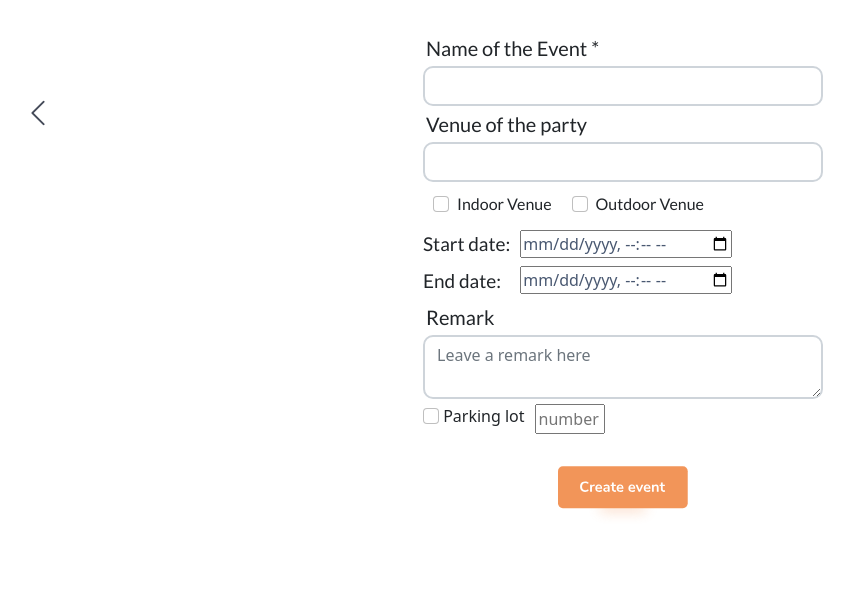
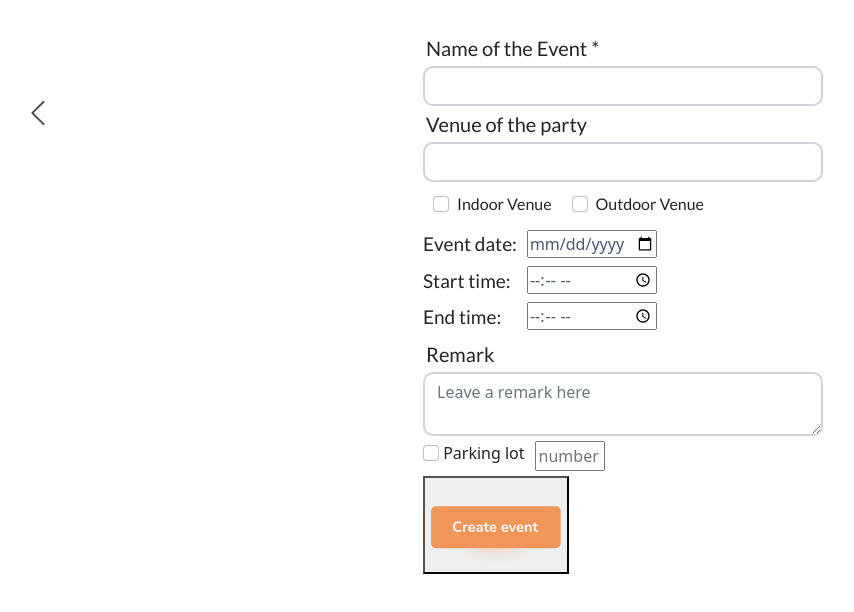
Before and after one commit to pofungt/party-planner, a website: page private/newEvent/newEvent.html in a window 1280 px wide. Shown: the whole page, without its empty margins (27-881 px from the left). Drawn offline with nearby package versions, Linux system fonts and the light colour scheme.

Commit message:
update date and time HTML & CSS

```diff
--- a/private/newEvent/newEvent.css
+++ b/private/newEvent/newEvent.css
@@ -4,9 +4,10 @@
     top: 90px;
     left: 50px;
     color: #444A58;
+    cursor: pointer;
 }
 
-.from-container{
+#from-container{
     display: flex;
     justify-content: center;
     margin: 30px 10px;
@@ -35,15 +36,15 @@
     font-family:'Lato', sans-serif;
 }
 
+.eventdate-box{
+    display: flex;
+    flex-direction: row;
+}
+
 .event-time-label{
     font-size: 19px;
     font-family:'Lato', sans-serif;
     margin: 4px 10px 4px 0px;
-}
-
-.eventdate-box{
-    display: flex;
-    flex-direction: row;
 }
 
 .event-time-label-box{
--- a/private/newEvent/newEvent.html
+++ b/private/newEvent/newEvent.html
@@ -21,9 +21,9 @@
 
 <body>
     <div class="container">
-        <i class="bi bi-chevron-left"></i>
+        <a href="/"><i class="bi bi-chevron-left"></i></a>
         <div class="row">
-            <form class="from-container">
+            <form id="from-container">
                 <div class="outer-container">
                     <div class="event-name-box">
                         <div class="form-header">Name of the Event *</div>
@@ -52,14 +52,17 @@
                     <div class="event-date">
                         <div class="eventdate-box">
                             <div class="event-time-label-box">
-                                <label for="meeting-time" class="event-time-label">Start date:</label>
-                                <label for="meeting-time" class="event-time-label">End date:</label>
+                                <label for="start" class="event-time-label">Event date:</label>
+                                <label for="meeting-time" class="event-time-label">Start time:</label>
+                                <label for="meeting-time" class="event-time-label">End time:</label>
                             </div>
                             <div class="event-time-label-box">
-                                <input class="clock" type="datetime-local" id="meeting-time-start"
-                                    name="event_time_start" min="2020-06-07T00:00" max="2035-12-30T00:00">
-                                <input class="clock" type="datetime-local" id="meeting-time-end" name="event_time_end"
-                                    min="2020-12-12T00:00" max="2035-12-30T00:00">
+                                <input class="clock" type="date" id="start" name="event_date" min="2020-06-07"
+                                    max="2035-12-30">
+                                <input class="clock" type="time" id="meeting-time-start" name="event_time_start"
+                                    min="09:00" max="18:00" required>
+                                <input class="clock" type="time" id="meeting-time-end" name="event_time_end" min="09:00"
+                                    max="18:00" required>
                             </div>
                         </div>
                     </div>
@@ -80,7 +83,7 @@
                             <input type="text" class="parking-number-input" name="lot_input" placeholder="number">
                         </div>
                     </div>
-                    <div id="event-submit">
+                    <button id="event-submit">
                         <svg class="event-submit-btn" xmlns="http://www.w3.org/2000/svg" width="161" height="72"
                             fill="none" viewBox="0 0 161 72">
                             <g filter="url(#a)" opacity=".482">
@@ -98,7 +101,7 @@
                                 </filter>
                             </defs>
                         </svg>
-                    </div>
+                    </button>
                 </div>
 
 
--- a/private/newEvent/newEvent.js
+++ b/private/newEvent/newEvent.js
@@ -1,24 +1,28 @@
 document
-    .querySelector("#event-submit")
-    .addEventListener("click", async function (e) {
+    .querySelector("#from-container")
+    .addEventListener("submit", async function (e) {
         e.preventDefault();
+        const form = e.target;
         const eventName = form.event_name.value;
         const eventVenue = form.event_venue.value;
         const indoor = form.indoor_check.checked;
         const outdoor = form.outdoor_check.checked;
-        const startDate = form.event_time_start.value;
-        const endDate = form.event_time_end.value;
+        const eventDate = form.event_date.value;
+        const startTime = form.event_time_start.value;
+        const endTime = form.event_time_end.value;
         const eventRemark = form.event_remark.value;
         const parkingLot = form.parking_check.checked;
         const lotNumber = form.lot_input.value;
 
-        let fromObj = {
+
+        let formObj = {
             eventName,
             eventVenue,
             indoor,
             outdoor,
-            startDate,
-            endDate,
+            eventDate
+            startTime,
+            endTime,
             eventRemark,
             parkingLot,
             lotNumber,
@@ -32,12 +36,13 @@ document
         }
 
         if (dataPass) {
-            const res = await fetch("/", {
+            const res = await fetch("/events", {
                 method: "POST",
                 headers: {
                     "Content-Type": "application/json",
                 },
                 body: JSON.stringify(formObj),
+
             });
         }
     });
```
